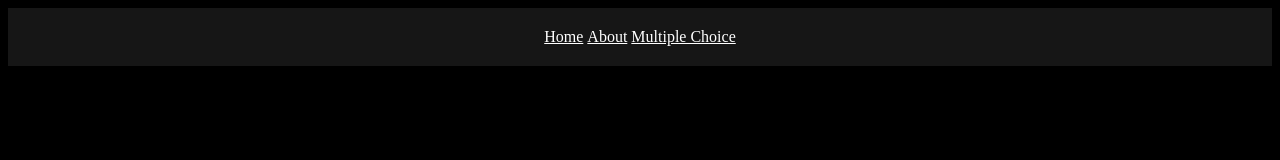
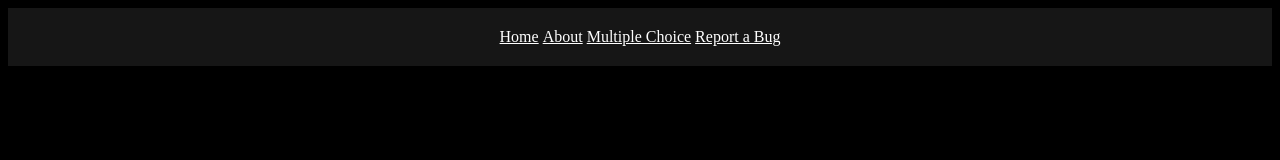
Before and after one commit to phuang1024/study, a plain HTML site: page src/html/head.html in a window 1280 px wide. Drawn offline with Linux system fonts and the light colour scheme; files that its build step writes are made by us from their sources.

Commit message:
Bug link.

```diff
--- a/src/html/head.html
+++ b/src/html/head.html
@@ -5,4 +5,5 @@
     <a href="/">Home</a>
     <a href="/about">About</a>
     <a href="/multchoice">Multiple Choice</a>
+    <a href="https://github.com/phuang1024/study/issues">Report a Bug</a>
 </div>
```
